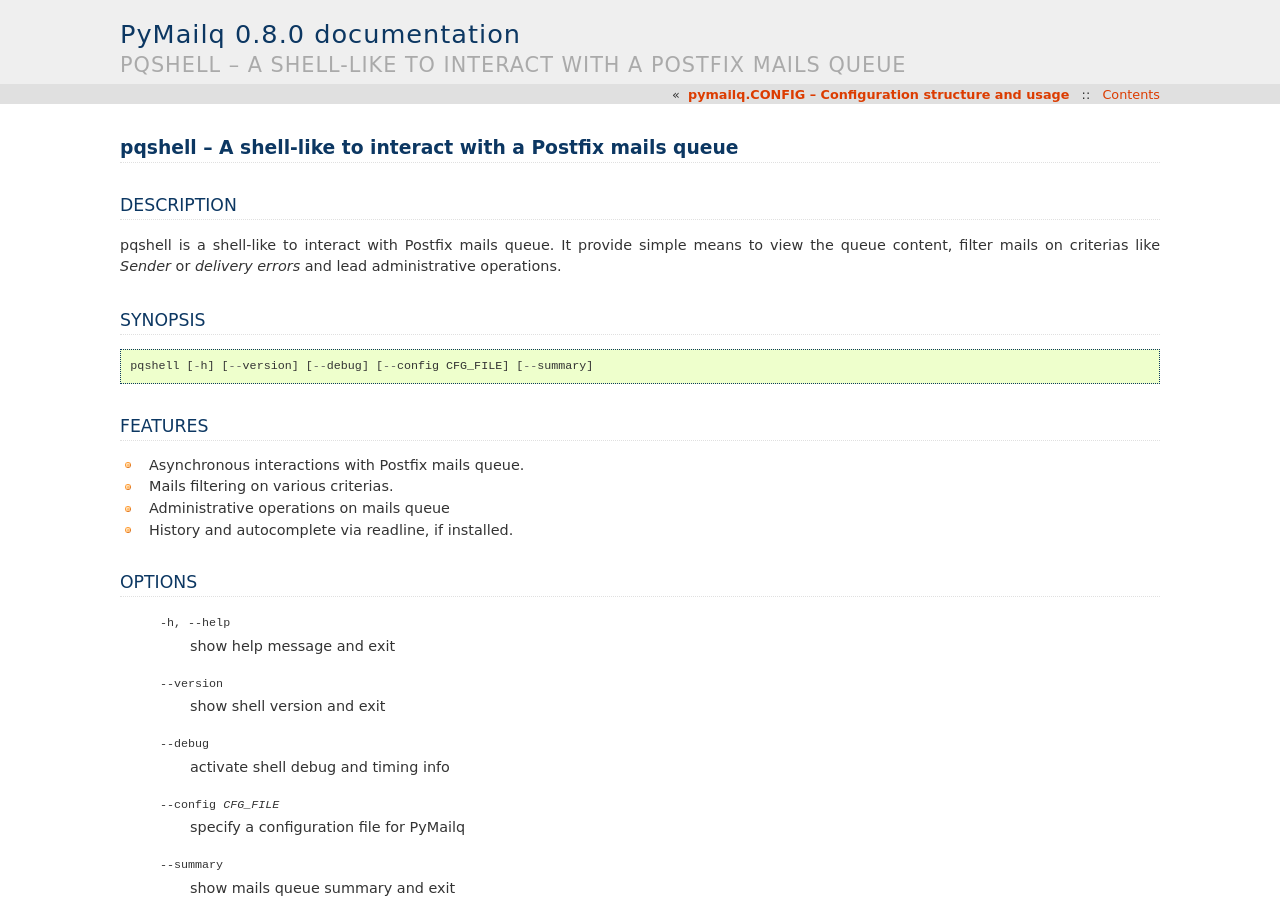
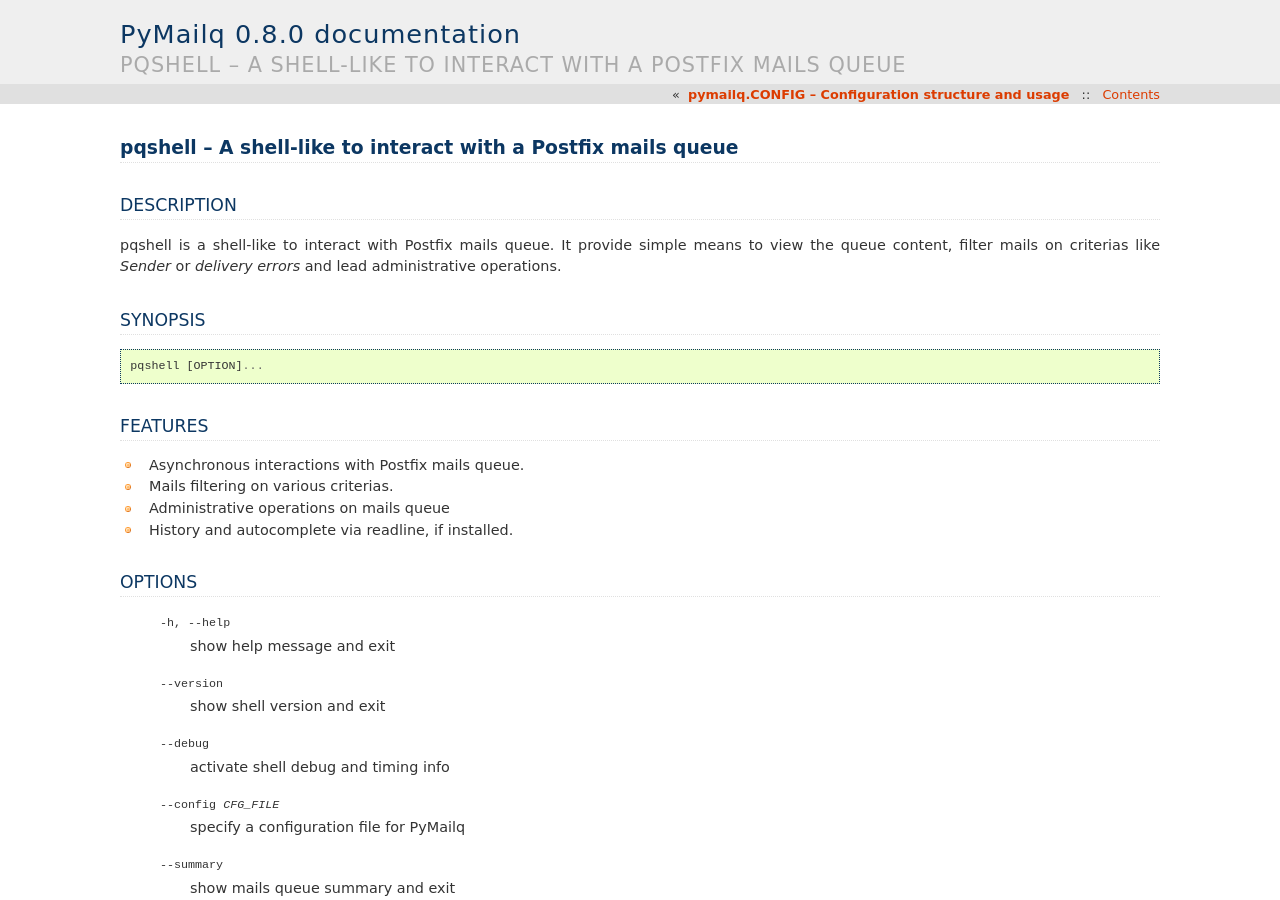
Before and after one commit to outini/pymailq, a Sphinx documentation site: the page built from docs/pqshell.rst, in a window 1280 px wide and 900 px high. Built offline with Sphinx 7.4.7, drawn with Linux system fonts in a browser that asks for light colours.

Commit message:
Reviewed SYNOPSIS in manpage

```diff
--- a/docs/pqshell.rst
+++ b/docs/pqshell.rst
@@ -13,7 +13,7 @@
 
 ::
 
-    pqshell [-h] [--version] [--debug] [--config CFG_FILE] [--summary]
+    pqshell [OPTION]...
 
 FEATURES
 ********
```
